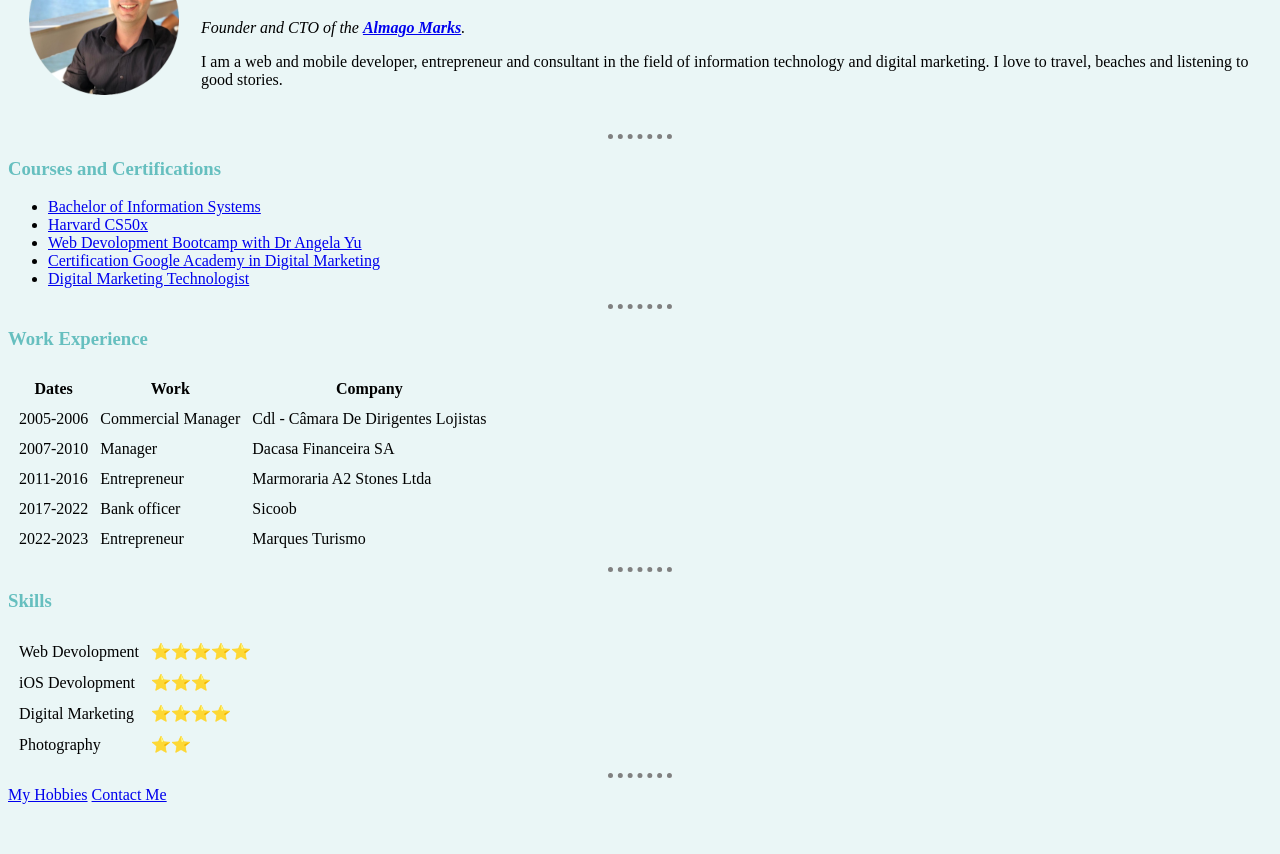
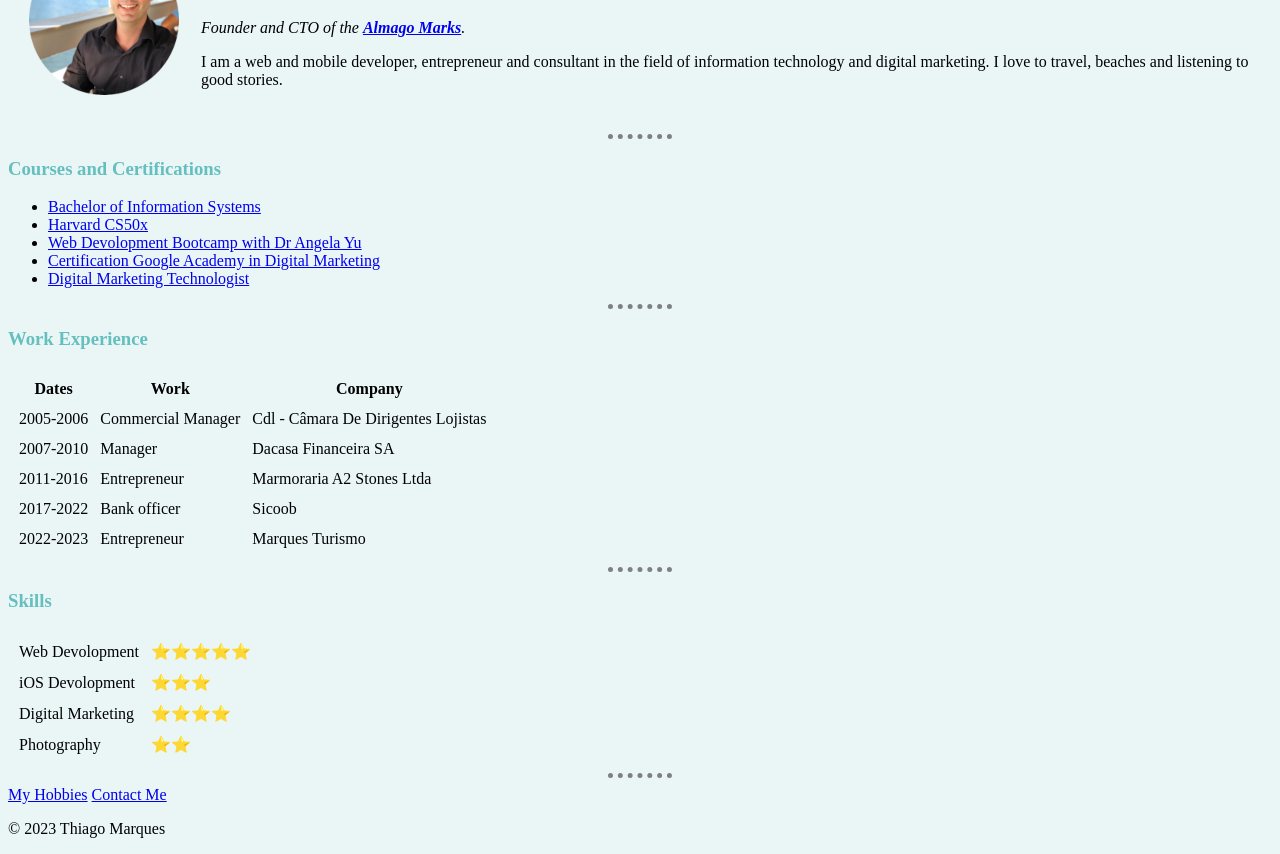
Before and after one commit to AlmagoMarks/myresume, a plain HTML site: page index.html in a window 1280 px wide. Shown: the part 90-944 px from the top of the page. Before the commit the page ends 902 px from the top, so only its background shows below. Drawn offline with Linux system fonts and the light colour scheme.

Commit message:
Update index.html

```diff
--- a/index.html
+++ b/index.html
@@ -89,5 +89,8 @@
   <hr>
   <a href="hobbies.html">My Hobbies</a>
   <a href="contact-me.html">Contact Me</a>
+  <footer>
+    <p>© 2023 Thiago Marques</p>
+  </footer>
   </body>
 </html>
```
